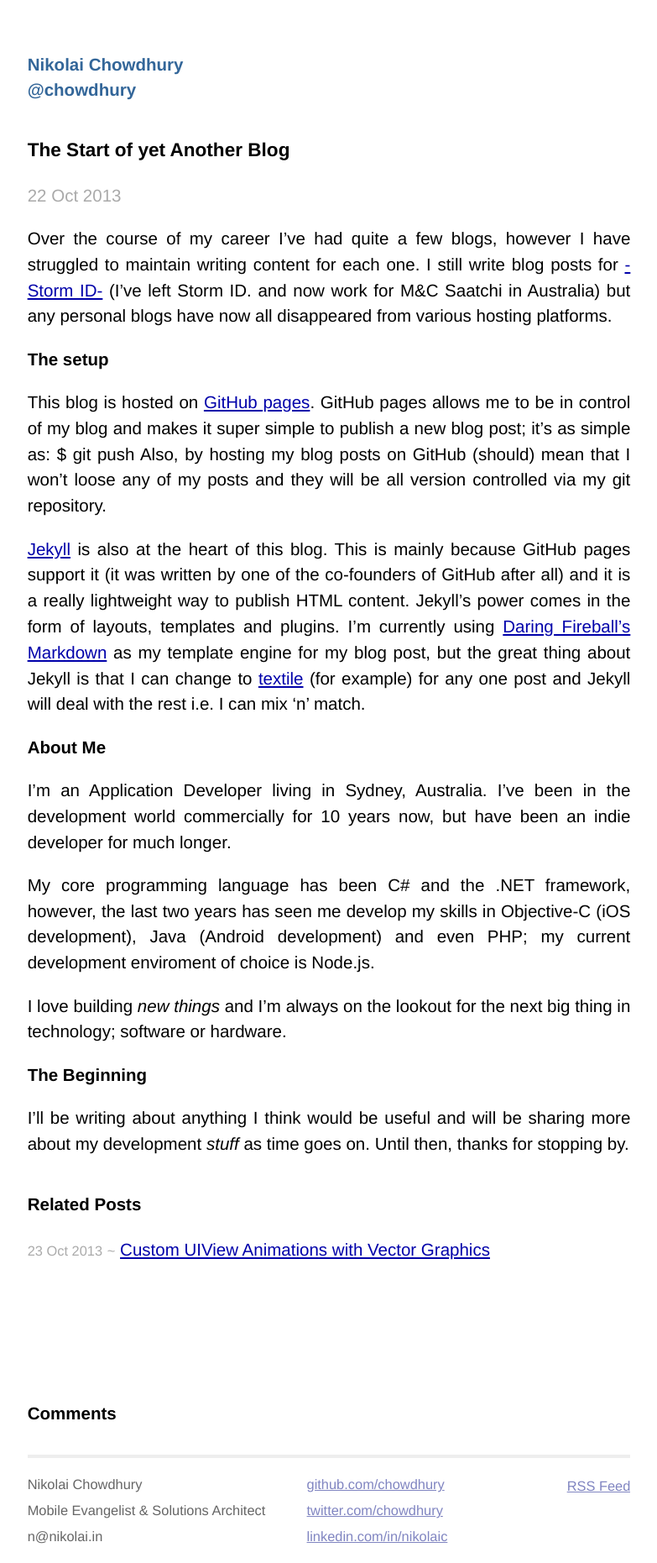
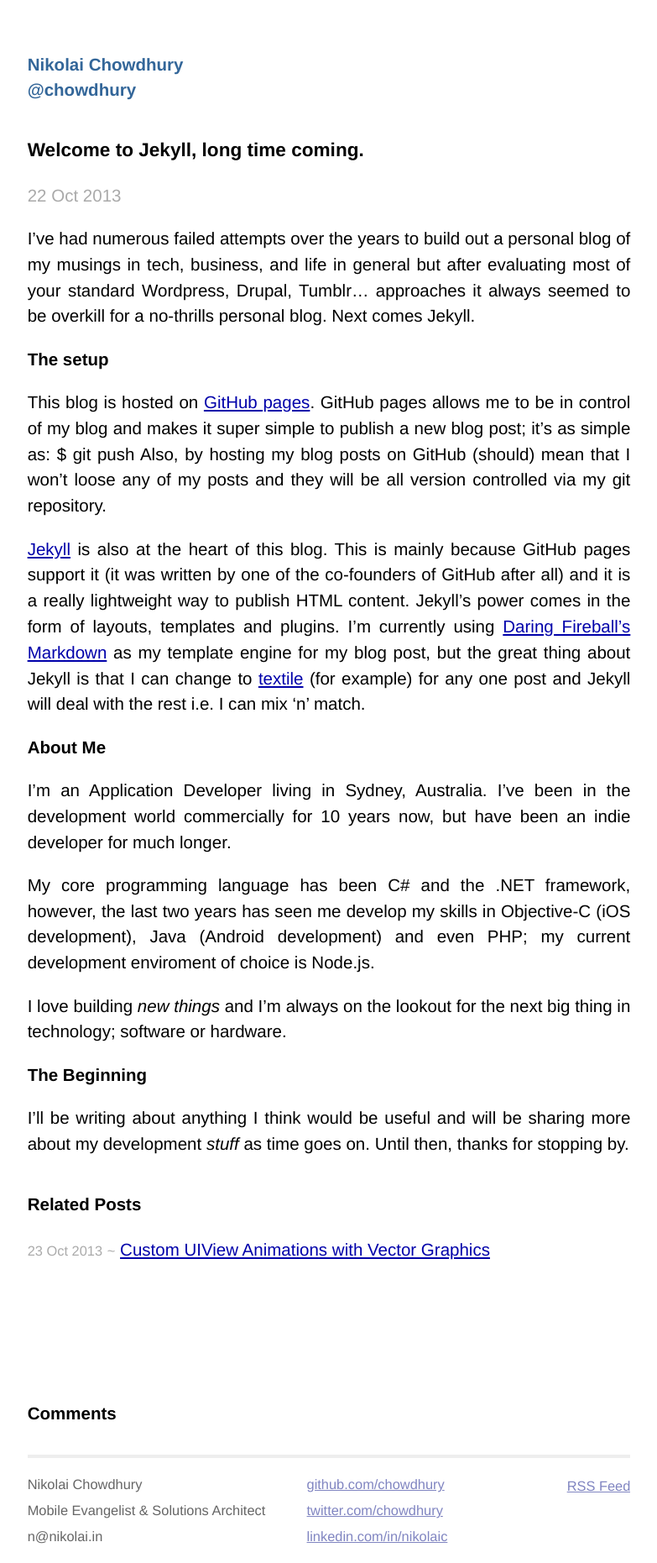
Before and after one commit to chowdhury/nikolai.in, a Jekyll site: the page built from _posts/2013-10-22-welcome-to-jekyll.md, in a window 1280 px wide. Shown: the whole page at 84% size, without its empty margins (248-1031 px from the left). Built offline with Jekyll 4.4.1, drawn with Linux system fonts in a browser that asks for light colours; comment, search, counter and statistics services are not loaded.

Commit message:
first run edits

```diff
--- a/_layouts/default.html
+++ b/_layouts/default.html
@@ -12,7 +12,7 @@
 </head>
 <body>
 	<div class="site">
-		<div class="title"><a href="/">Nikolai Chowdhury<br/>@chowdhury</a></div>
+		<div class="title"><a href="/">Nikolai Chowdhury</a><br/><a href="http://twitter.com/chowdhury/" target="_blank">@chowdhury</a></div>
 		{{ content }}
 		<div class="footer">
 			<div class="contact">
--- a/_posts/2013-10-22-welcome-to-jekyll.md
+++ b/_posts/2013-10-22-welcome-to-jekyll.md
@@ -1,9 +1,9 @@
 ---
 layout: post
-title: The Start of yet Another Blog
+title: Welcome to Jekyll, long time coming.
 ---
 
-Over the course of my career I've had quite a few blogs, however I have struggled to maintain writing content for each one. I still write blog posts for [-Storm ID-](http://blog.stormid.com) (I've left Storm ID. and now work for M&C Saatchi in Australia) but any personal blogs have now all disappeared from various hosting platforms.
+I've had numerous failed attempts over the years to build out a personal blog of my musings in tech, business, and life in general but after evaluating most of your standard Wordpress, Drupal, Tumblr... approaches it always seemed to be overkill for a no-thrills personal blog. Next comes Jekyll.
 
 The setup
 ---------
```
